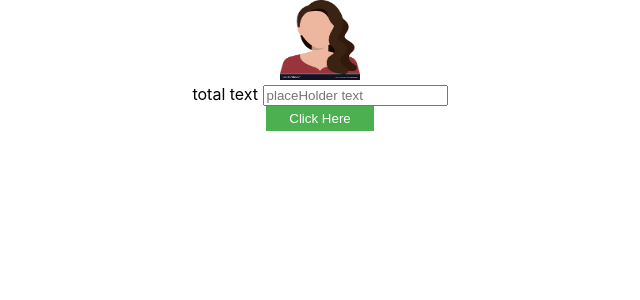
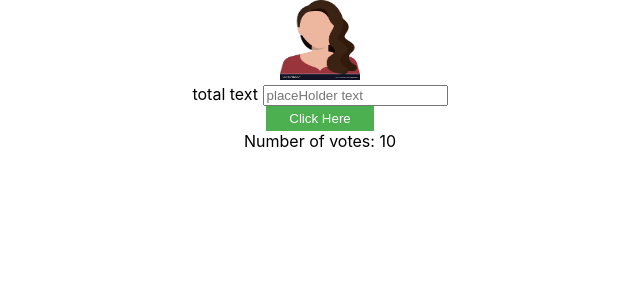
Before and after one commit to aalmeidatw/eleicoes-app, a React (Create React App) app: page / in a window 1280 px wide. Shown: the top 300 px of the page, without its empty margins (320-960 px from the left). Built offline with nearby package versions, Linux system fonts and the light colour scheme.

Commit message:
adiciona campo de votos

```diff
--- a/src/App.js
+++ b/src/App.js
@@ -4,6 +4,7 @@ import './App.css';
 import ThumbUser from './components/user_thumb'
 import TextArea from './components/text_input_area'
 import Button from './components/button'
+import Votes from './components/votes'
 
 import manIcon from './man_icon.png'
 import womanIcon from './woman_icon.png'
@@ -29,6 +30,7 @@ class App extends Component {
         <ThumbUser icon={icons.woman} />
         <TextArea {...textAreaOptions} />
         <Button {...buttonOptions} />
+        <Votes votes={10} />
       </div>
     );
   }
--- /dev/null
+++ b/src/components/votes.js
@@ -0,0 +1,13 @@
+import React from 'react'
+
+class Votes extends React.Component {
+  render() {
+    return(
+      <div>
+        <label> Number of votes:  </label>
+        <label> {this.props.votes} </label>
+      </div>
+    )
+  }
+}
+export default Votes;
```
